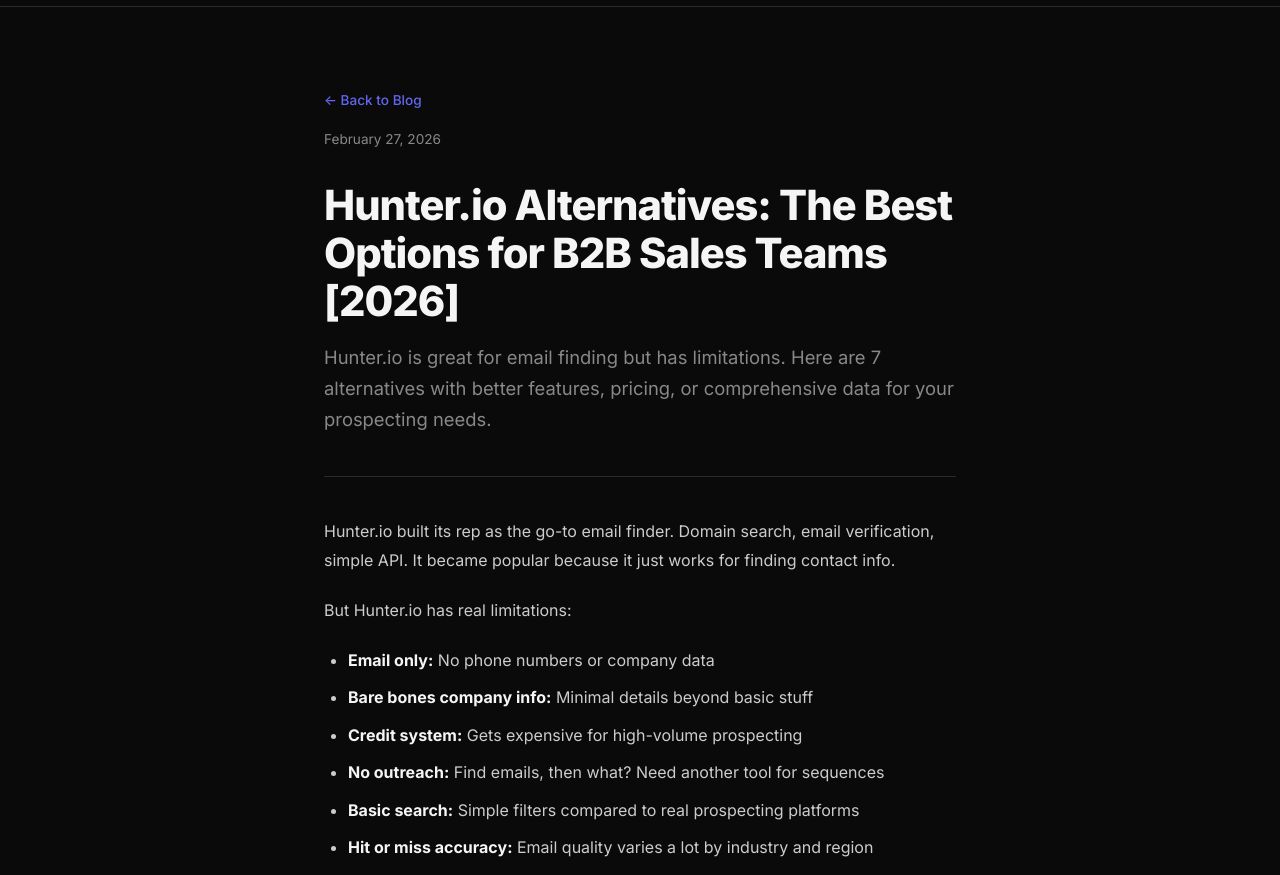
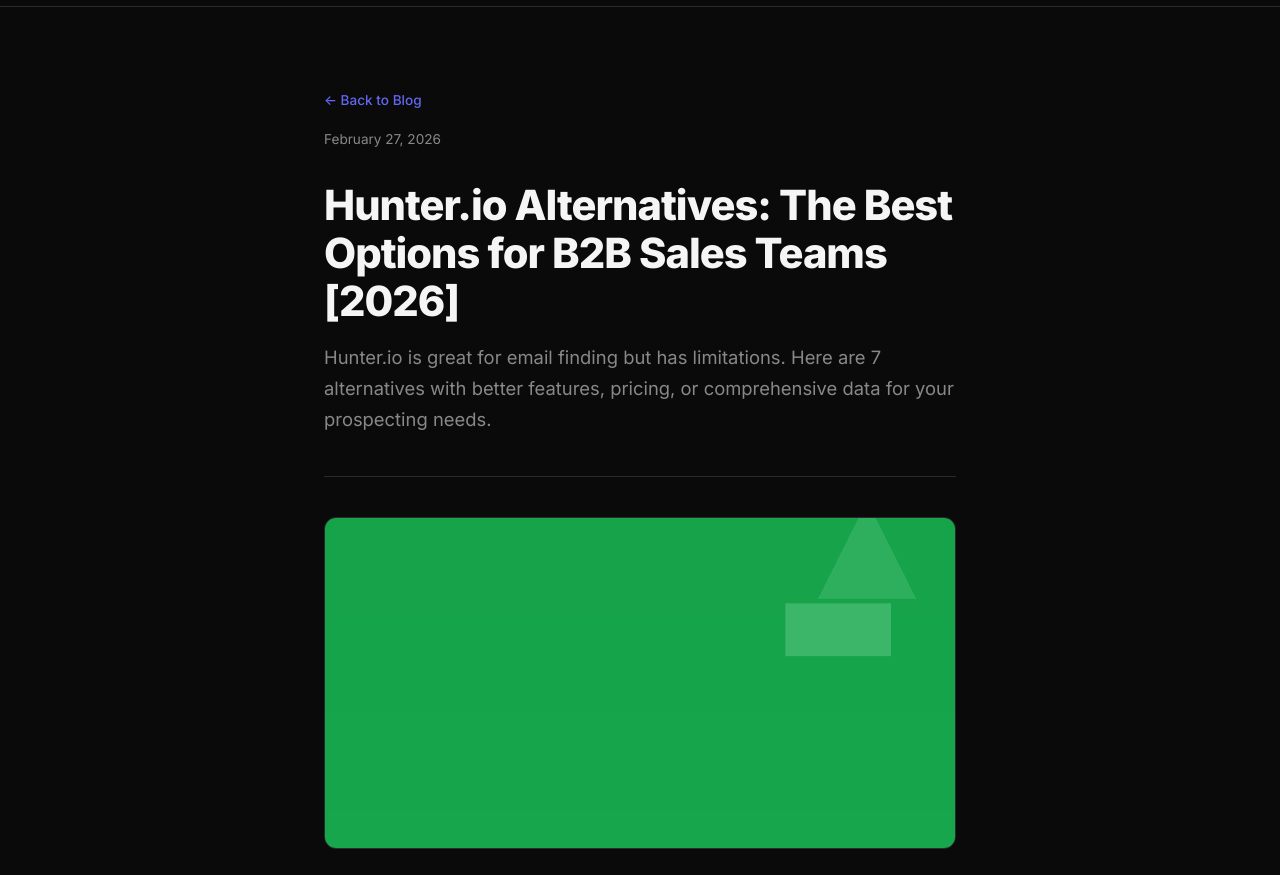
Before and after one commit to FundedList/fundedlist-landing, an Eleventy site: page blog/posts/hunter-io-alternatives.md in a window 1280 px wide. Shown: the part 77-952 px from the top of the page. Built offline with nearby package versions, Linux system fonts and the light colour scheme; Eleventy itself is replaced by a stand-in of ours; files that its build step writes are made by us from their sources.

Commit message:
Add header image: Hunter.io Alternatives

```diff
--- a/blog/posts/hunter-io-alternatives.md
+++ b/blog/posts/hunter-io-alternatives.md
@@ -3,6 +3,7 @@
 title: "Hunter.io Alternatives: The Best Options for B2B Sales Teams [2026]"
 description: "Hunter.io is great for email finding but has limitations. Here are 7 alternatives with better features, pricing, or comprehensive data for your prospecting needs."
 date: 2026-02-27
+image: /img/blog/hunter-io-alternatives.png
 tags:
   - alternatives
   - lead-gen
```
Also changed, not shown: img/blog/hunter-io-alternatives.png (added).
